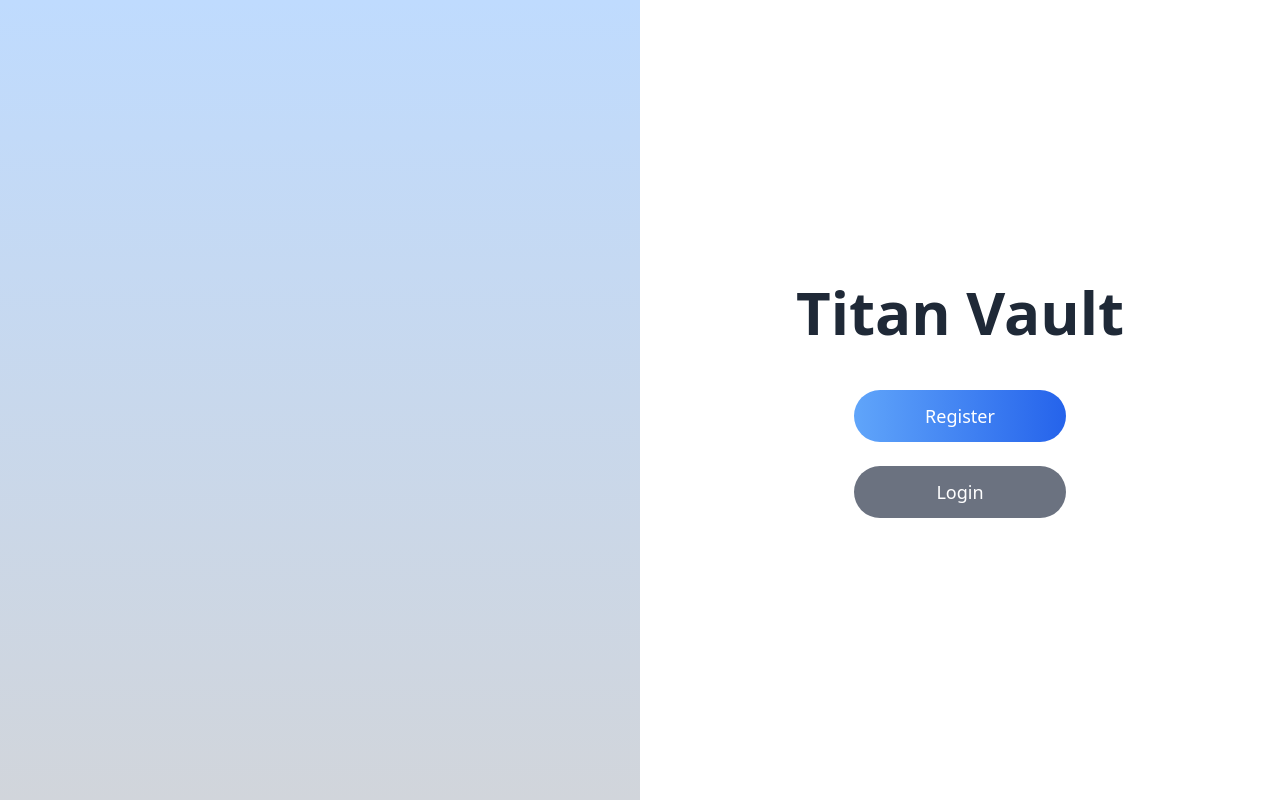
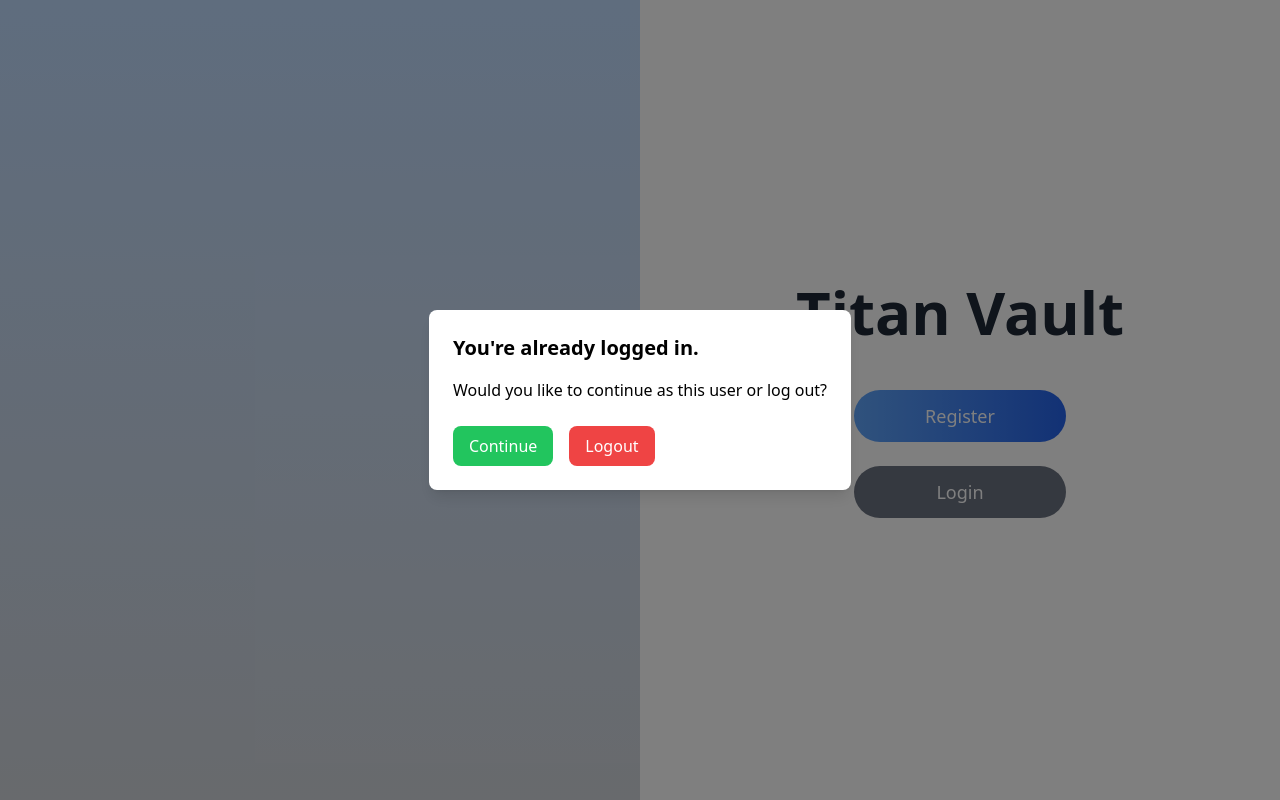
Before and after one commit to MaxNickerson/titan-vault-encryption, a React app in the folder frontend/: page / in a window 1280 px wide. Built offline with nearby package versions, Linux system fonts and the light colour scheme; sample sign-in values are in the browser's storage; what amazon-cognito-identity-js would draw is missing.

Commit message:
Check to see if token is present in local storage, logout function, logout button on EncryptionPage.tsx

```diff
--- a/frontend/src/components/EncryptionPage.tsx
+++ b/frontend/src/components/EncryptionPage.tsx
@@ -1,5 +1,5 @@
-// src/components/EncryptionPage.js
 import React, { useState } from "react";
+import { useNavigate } from "react-router-dom";
 
 const EncryptionPage = () => {
   const [fileData, setFileData] = useState<ArrayBuffer | null>(null);
@@ -19,6 +19,16 @@ const EncryptionPage = () => {
   const [decryptedData, setDecryptedData] = useState<ArrayBuffer | null>(null);
   const [decryptedFileUrl, setDecryptedFileUrl] = useState<string | null>(null);
   const subtle = globalThis.crypto.subtle;
+
+  const navigate = useNavigate();
+
+  // Logout function
+  const handleLogout = () => {
+    localStorage.removeItem("accessToken");
+    localStorage.removeItem("idToken");
+    localStorage.removeItem("refreshToken");
+    navigate("/login");
+  };
 
   // Utility functions for encoding/decoding
   const arrayBufferToBase64 = (buffer: ArrayBuffer) => {
@@ -122,7 +132,6 @@ const EncryptionPage = () => {
     }
   };
 
-  // maybe add protobuf
   const handleEncryptFile = async () => {
     if (fileData) {
       const passwordKey = getPasswordKey("mySecurePassword123"); // Convert password
@@ -176,8 +185,20 @@ const EncryptionPage = () => {
   };
 
   return (
-    <div className="flex items-center justify-center h-screen bg-gradient-to-b from-blue-100 to-gray-100 ">
-      <div className="w-1/2 flex flex-col justify-center items-center p-8 bg-white rounded-r-lg">
+    <div className="flex flex-col h-screen bg-gradient-to-b from-blue-100 to-gray-100">
+      {/* Logout Button */}
+      <div className="flex justify-end p-4">
+        <button
+          onClick={handleLogout}
+          className="px-4 py-2 bg-red-500 text-white rounded hover:bg-red-600"
+        >
+          Logout
+        </button>
+      </div>
+
+      {/* Main Content */}
+      <div className="flex items-center justify-center flex-grow">
+        <div className="w-1/2 flex flex-col justify-center items-center p-8 bg-white rounded-lg">
           <h1 className="text-3xl font-bold mb-6">Upload & Encrypt File</h1>
           <input
             type="file"
@@ -221,6 +242,7 @@ const EncryptionPage = () => {
           )}
         </div>
       </div>
+    </div>
   );
 };
 
--- a/frontend/src/components/LandingPage.tsx
+++ b/frontend/src/components/LandingPage.tsx
@@ -1,9 +1,17 @@
-// src/components/LandingPage.js
-import React from "react";
+import React, { useState, useEffect } from "react";
 import { useNavigate } from "react-router-dom";
 
 const LandingPage = () => {
   const navigate = useNavigate();
+  const [showPopup, setShowPopup] = useState(false);
+
+  // Check for token on mount
+  useEffect(() => {
+    const token = localStorage.getItem("accessToken");
+    if (token) {
+      setShowPopup(true); // Show popup if token exists
+    }
+  }, []);
 
   const handleRegisterClick = () => {
     navigate("/register");
@@ -11,6 +19,24 @@ const LandingPage = () => {
 
   const handleLoginClick = () => {
     navigate("/login");
+  };
+
+  const handleUseCurrentLogin = () => {
+    setShowPopup(false); // Close the popup
+    navigate("/encryption"); // Redirect to the protected page
+  };
+
+  const handleLogout = () => {
+    // Remove tokens from localStorage
+    localStorage.removeItem("accessToken");
+    localStorage.removeItem("idToken");
+    localStorage.removeItem("refreshToken");
+
+    // Optional: Clear other sensitive user-related data
+    localStorage.removeItem("userInfo");
+
+    console.log("All tokens deleted");
+    navigate("/login"); // Redirect to login
   };
 
   return (
@@ -39,6 +65,32 @@ const LandingPage = () => {
           </button>
         </div>
       </div>
+
+      {/* Popup */}
+      {showPopup && (
+        <div className="fixed inset-0 flex items-center justify-center bg-black bg-opacity-50">
+          <div className="bg-white p-6 rounded-lg shadow-lg">
+            <h2 className="text-xl font-semibold mb-4">
+              You're already logged in.
+            </h2>
+            <p className="mb-6">Would you like to continue as this user or log out?</p>
+            <div className="flex space-x-4">
+              <button
+                onClick={handleUseCurrentLogin}
+                className="px-4 py-2 bg-green-500 text-white rounded-lg hover:bg-green-600"
+              >
+                Continue
+              </button>
+              <button
+                onClick={handleLogout}
+                className="px-4 py-2 bg-red-500 text-white rounded-lg hover:bg-red-600"
+              >
+                Logout
+              </button>
+            </div>
+          </div>
+        </div>
+      )}
     </div>
   );
 };
```
Also changed, not shown: 2 other files (tests, documents, lock files or other folders). Lines whose indentation alone changed are shown as unchanged.
